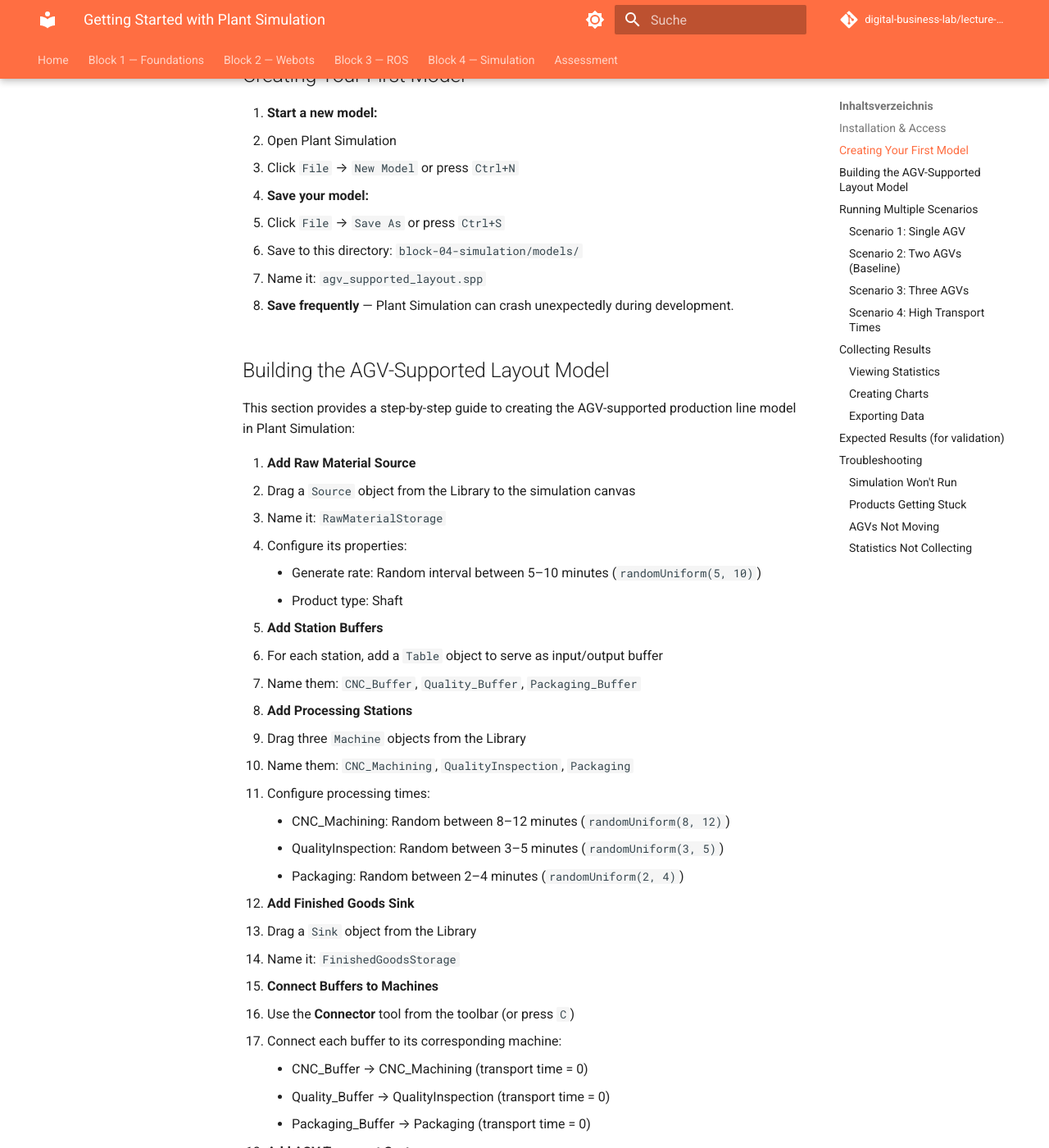
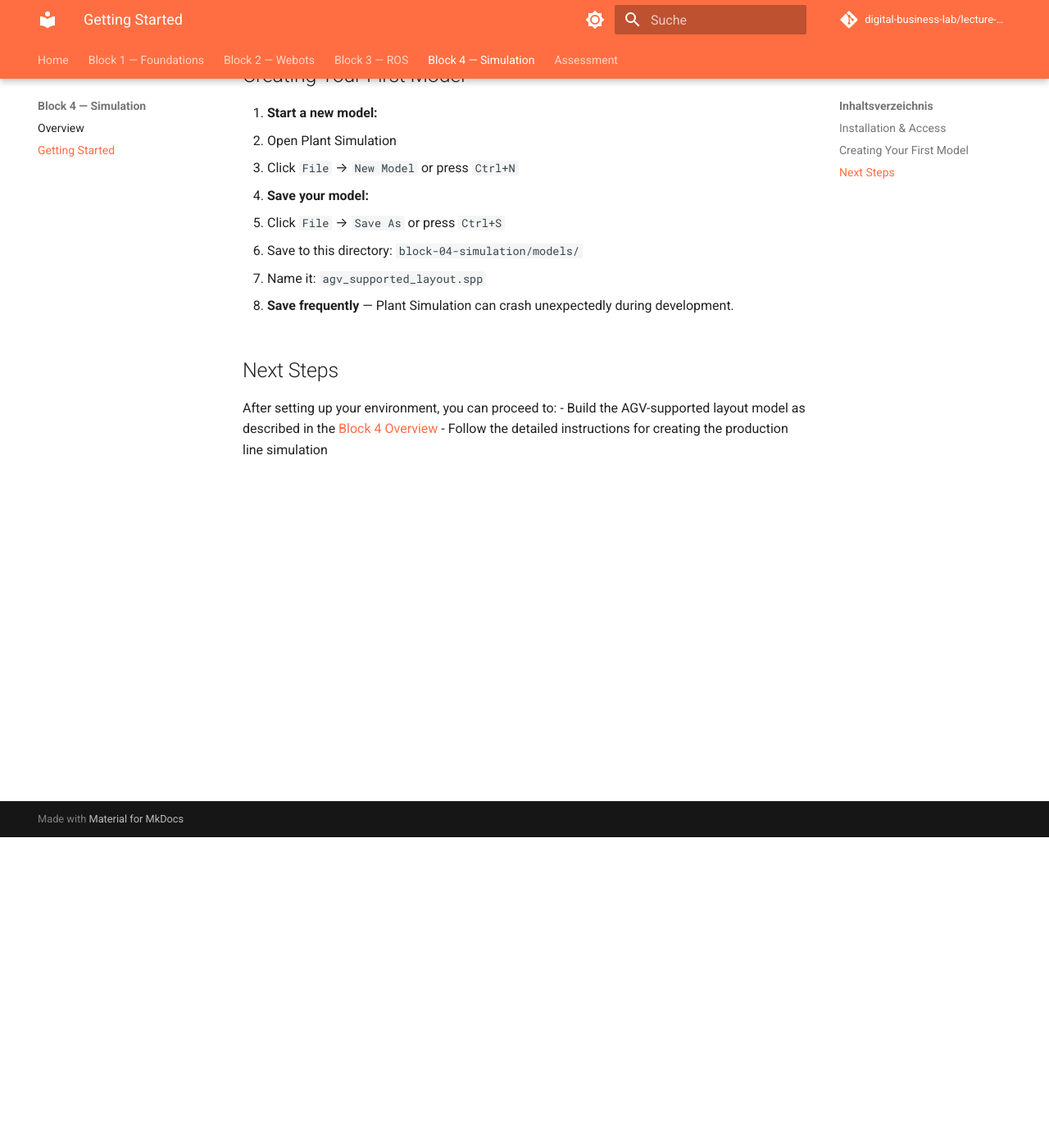
Before and after one commit to digital-business-lab/lecture-auto, an MkDocs documentation site: the page built from web/block-04/getting-started.md, in a window 1280 px wide and 1400 px high, scrolled down 379 px. Shown: the whole window at 82% size. Built offline with MkDocs 1.6.1 and Material for MkDocs 9.7.7, drawn with Linux system fonts in a browser that asks for light colours; comment, search, counter and statistics services are not loaded; some of the changed text lies outside the part shown.

Commit message:
Add missing menu entry for getting started page and clean up content

```diff
--- a/mkdocs.yml
+++ b/mkdocs.yml
@@ -51,21 +51,22 @@ markdown_extensions:
 nav:
   - Home: index.md
   - Block 1 — Foundations:
-    - Overview: block-01/index.md
-    - Session 1 — Organisation & AGV Foundations: block-01/session-01.md
-    - Session 2 — AGV Technology: block-01/session-02.md
-    - AGV Fundamentals: block-01/agv-fundamentals.md
+      - Overview: block-01/index.md
+      - Session 1 — Organisation & AGV Foundations: block-01/session-01.md
+      - Session 2 — AGV Technology: block-01/session-02.md
+      - AGV Fundamentals: block-01/agv-fundamentals.md
   - Block 2 — Webots:
-    - Overview: block-02/index.md
-    - Session 3 — Webots Tutorials: block-02/session-03.md
-    - Sessions 4–5 — Labyrinth: block-02/session-04.md
-    - Session 6 — Sensor Extension: block-02/session-06.md
-    - Session 7 — Line Following: block-02/session-07.md
+      - Overview: block-02/index.md
+      - Session 3 — Webots Tutorials: block-02/session-03.md
+      - Sessions 4–5 — Labyrinth: block-02/session-04.md
+      - Session 6 — Sensor Extension: block-02/session-06.md
+      - Session 7 — Line Following: block-02/session-07.md
   - Block 3 — ROS:
-    - Overview: block-03/index.md
-    - Session 8 — AGV Technology & ROS Fundamentals: block-03/session-08.md
-    - Session 9 — SLAM, Navigation & TurtleBot3 Workflow: block-03/session-09.md
+      - Overview: block-03/index.md
+      - Session 8 — AGV Technology & ROS Fundamentals: block-03/session-08.md
+      - Session 9 — SLAM, Navigation & TurtleBot3 Workflow: block-03/session-09.md
   - Block 4 — Simulation:
-    - Overview: block-04/index.md
+      - Overview: block-04/index.md
+      - Getting Started: block-04/getting-started.md
   - Assessment:
-    - Business Case: assessment/index.md
+      - Business Case: assessment/index.md
--- a/web/block-04/getting-started.md
+++ b/web/block-04/getting-started.md
@@ -21,158 +21,8 @@ Plant Simulation is pre-installed on all lab computers. If you need to access it
 
 3. **Save frequently** — Plant Simulation can crash unexpectedly during development.
 
-## Building the AGV-Supported Layout Model
+## Next Steps
 
-This section provides a step-by-step guide to creating the AGV-supported production line model in Plant Simulation:
-
-1. **Add Raw Material Source**
-   - Drag a `Source` object from the Library to the simulation canvas
-   - Name it: `RawMaterialStorage`
-   - Configure its properties:
-     - Generate rate: Random interval between 5–10 minutes (`randomUniform(5, 10)`)
-     - Product type: Shaft
-
-2. **Add Station Buffers**
-   - For each station, add a `Table` object to serve as input/output buffer
-   - Name them: `CNC_Buffer`, `Quality_Buffer`, `Packaging_Buffer`
-
-3. **Add Processing Stations**
-   - Drag three `Machine` objects from the Library
-   - Name them: `CNC_Machining`, `QualityInspection`, `Packaging`
-   - Configure processing times:
-     - CNC_Machining: Random between 8–12 minutes (`randomUniform(8, 12)`)
-     - QualityInspection: Random between 3–5 minutes (`randomUniform(3, 5)`)
-     - Packaging: Random between 2–4 minutes (`randomUniform(2, 4)`)
-
-4. **Add Finished Goods Sink**
-   - Drag a `Sink` object from the Library
-   - Name it: `FinishedGoodsStorage`
-
-5. **Connect Buffers to Machines**
-   - Use the **Connector** tool from the toolbar (or press `C`)
-   - Connect each buffer to its corresponding machine:
-     - CNC_Buffer → CNC_Machining (transport time = 0)
-     - Quality_Buffer → QualityInspection (transport time = 0)
-     - Packaging_Buffer → Packaging (transport time = 0)
-
-6. **Add AGV Transport System**
-   - Navigate to `Logistics` → `Transporter` in the Library
-   - Drag a Transporter object onto the canvas
-   - Rename it: `AGV_System`
-   - Configure AGV properties:
-     - Set **Speed** → `20` (m/min)
-     - Set **Number of AGVs** → Start with 1, then experiment with 2 and 3
-     - Enable **Automatic Loading/Unloading**
-
-7. **Define Transport Routes**
-   - Navigate to `Logistics` → `Path` in the Library
-   - Drag Path objects onto the canvas to create routes:
-     - RawMaterialStorage → CNC_Buffer (via AGV)
-     - CNC_Machining → Quality_Buffer (via AGV)
-     - QualityInspection → Packaging_Buffer (via AGV)
-   - Configure each Path:
-     - Set **Transport Time** → `Random` → `randomUniform(1, 3)` minutes
-     - This simulates AGV travel time between stations
-
-8. **Connect Everything to AGV System**
-   - Use the **Connector** tool
-   - Connect each station's output to the next station's buffer via AGV:
-     - RawMaterialStorage → CNC_Buffer (via AGV)
-     - CNC_Machining → Quality_Buffer (via AGV)
-     - QualityInspection → Packaging_Buffer (via AGV)
-
-9. **Connect Final Output**
-   - Use the **Connector** tool
-   - Connect Packaging → FinishedGoodsStorage (transport time = 0)
-
-10. **Configure Simulation Parameters**
-    - Click on the **Simulation** menu
-    - Set **Duration** → `480` (minutes, representing an 8-hour shift)
-    - Enable statistics collection for all objects
-
-11. **Run and Validate**
-    - Click the **Run** button (green play icon)
-    - Watch products flow through the system via AGVs
-    - Check that all statistics are being collected
-
-## Running Multiple Scenarios
-
-After building your model, you will run it with different scenarios:
-
-### Scenario 1: Single AGV
-- Set **Number of AGVs** → `1`
-- Run simulation 5 times with different random seeds
-- Collect data: throughput, lead time, WIP levels
-
-### Scenario 2: Two AGVs (Baseline)
-- Set **Number of AGVs** → `2`
-- Run simulation 5 times with different random seeds
-- Collect data: throughput, lead time, WIP levels
-
-### Scenario 3: Three AGVs
-- Set **Number of AGVs** → `3`
-- Run simulation 5 times with different random seeds
-- Collect data: throughput, lead time, WIP levels
-
-### Scenario 4: High Transport Times
-- Set **Number of AGVs** → `2`
-- Change transport times to: `randomUniform(3, 5)` minutes
-- Run simulation 5 times with different random seeds
-- Collect data: throughput, lead time, WIP levels
-
-## Collecting Results
-
-### Viewing Statistics
-
-1. Right-click any object → **Properties** → **Statistics**
-2. View key metrics:
-   - **Throughput**: Number of products processed per hour
-   - **Utilisation**: Percentage of time the object is busy
-   - **Queue Length**: Average number of items waiting
-
-### Creating Charts
-
-1. Click `Tools` → **Chart**
-2. Select the data you want to visualize:
-   - Throughput over time
-   - Queue lengths at each station
-   - Machine utilisation rates
-
-### Exporting Data
-
-1. Right-click any object → **Export** → `Table`
-2. Save as CSV for analysis in Excel or other tools
-
-## Expected Results (for validation)
-
-| Scenario | AGV Count | Transport Time | Expected Throughput | Notes |
-|---|---|---|---|---|
-| 1 | 1 | 1–3 min | ~20-30 units/hr | Likely bottlenecked by single AGV |
-| 2 | 2 | 1–3 min | ~30-45 units/hr | Baseline configuration |
-| 3 | 3 | 1–3 min | ~35-50 units/hr | Diminishing returns expected |
-| 4 | 2 | 3–5 min | ~15-30 units/hr | High transport times create bottleneck |
-
-## Troubleshooting
-
-### Simulation Won't Run
-
-- Check that all objects are properly connected
-- Verify no circular dependencies exist
-- Ensure simulation duration is set correctly
-
-### Products Getting Stuck
-
-- Check buffer capacities (default is usually 10)
-- Increase buffer sizes if needed
-- Verify transport times aren't too long
-
-### AGVs Not Moving
-
-- Ensure paths are properly defined
-- Check that AGV speed is set > 0
-- Verify number of AGVs is at least 1
-
-### Statistics Not Collecting
-
-- Enable statistics in object properties
-- Run simulation for full duration before checking results
+After setting up your environment, you can proceed to:
+- Build the AGV-supported layout model as described in the [Block 4 Overview](index.md)
+- Follow the detailed instructions for creating the production line simulation
```
